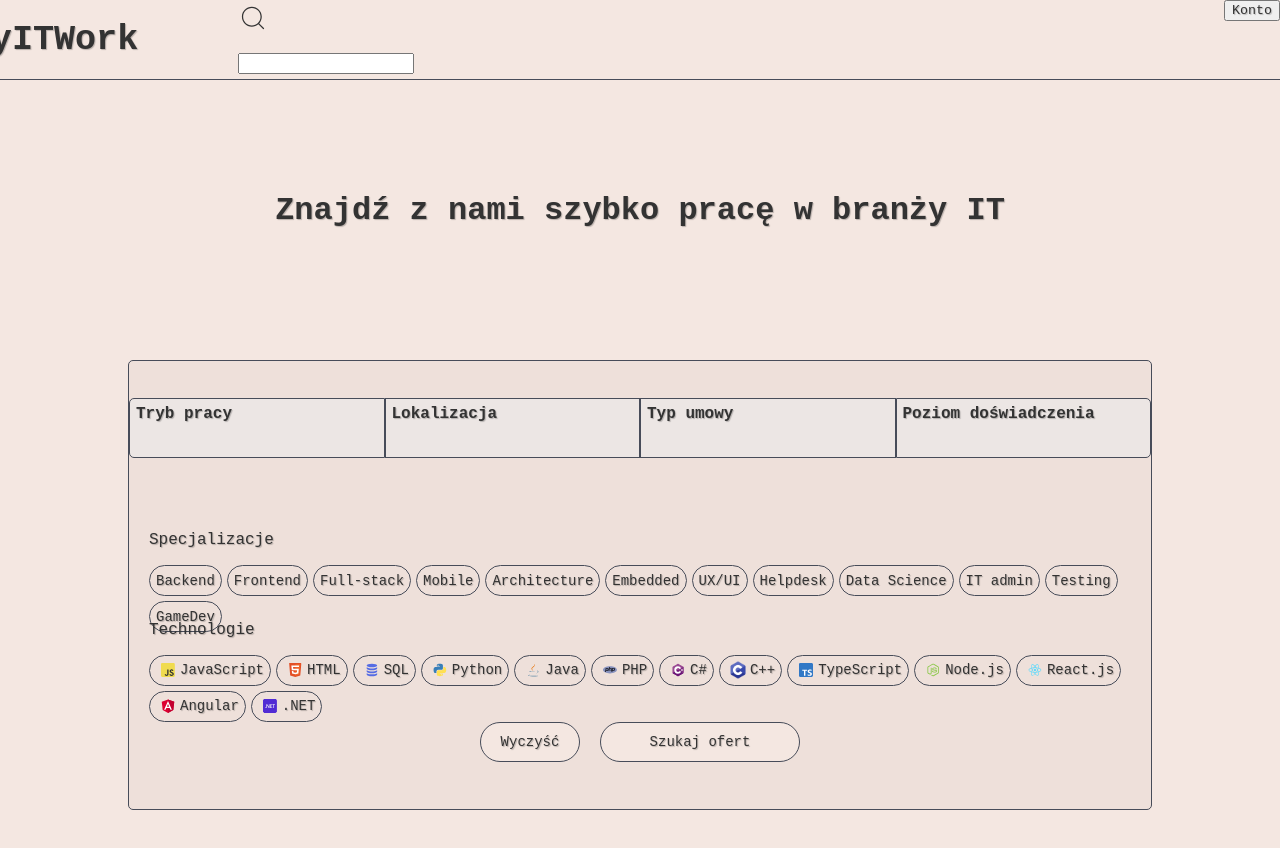
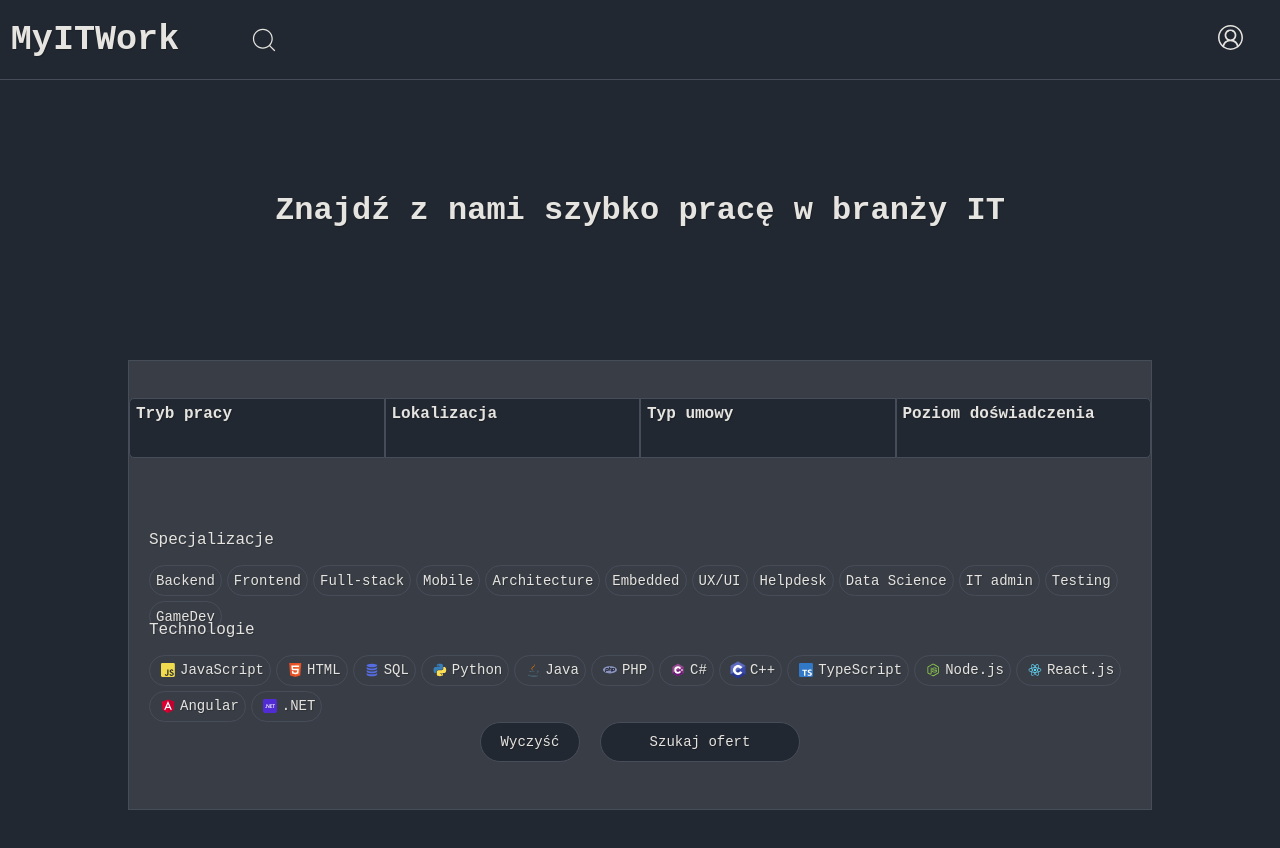
Before and after one commit to MiloszDubiel/my_it_work, a React (Create React App) app: page / in a window 1280 px wide. Shown: the top 848 px of the page. Built offline with nearby package versions, Linux system fonts and the light colour scheme.

Commit message:
Strona głowna

```diff
--- a/public/index.html
+++ b/public/index.html
@@ -35,7 +35,7 @@
       *{
           box-sizing: border-box;
           font-family: Andale Mono, monospace;
-          color: rgb(51, 51, 51);;
+          color: #e6e4e0;
         text-shadow: 1px 1px 1px rgba(0, 0, 0, 0.24);
       }
     </style>
--- a/src/Components/MainPage/MainPage.module.css
+++ b/src/Components/MainPage/MainPage.module.css
@@ -1,5 +1,5 @@
 .main {
-  background-color: #f4e7e1;
+  background-color: #222831;
   box-sizing: border-box;
   padding-top: 60px;
 }
@@ -21,8 +21,7 @@
 }
 .searchBox {
   border: 1px solid rgb(71, 76, 89);
-  border-radius: 5px;
-  background-color: #eee0da;
+  background-color: #393E46;
   height: 450px;
   width: 80%;
   max-width: 1475px;
@@ -49,7 +48,7 @@
 .experience {
   width: 280px;
   height: 60px;
-  background-color: #ece6e4;
+  background-color: #222831;
   padding: 6px;
   border: 1px solid rgb(71, 76, 89);
   transition: 0.2s;
@@ -59,8 +58,8 @@
 .location:hover,
 .type:hover,
 .experience:hover{
-  background-color: #ff9c4525 !important;
-  border: 1px solid #fc8822;
+  background-color: #948979 !important;
+  border: 1px solid #948979;
 }
 
 
@@ -70,7 +69,7 @@
 }
 .searchOptions {
   border: 1px solid rgb(71, 76, 89);
-  background-color: #ece6e4;
+  background-color: #222831;
   height: 150px;
   width: 200px;
   border-radius: 5px;
@@ -121,13 +120,13 @@
 }
 .technologie:hover,
 .specialization:hover {
-  background-color: #ff9b45 !important;
+  background-color: #948979 !important;
   color: #ece6e4;
-  border: 1px solid #fc8822;
+  border: 1px solid #948979;
 }
 .checked {
-  background-color: #ff9b45 !important;
-  border-color: #fc8822;
+  background-color: #948979 !important;
+  border-color: #948979;
   color: #ece6e4;
 }
 .showMenu {
@@ -146,12 +145,12 @@
   border-bottom-right-radius: 5px;
 }
 .specialization:hover {
-  background-color: #ff9b45;
+  background-color: #948979;
 }
 .clear,
 .searchButton {
   height: 40px;
-  background-color: #f4e7e1;
+  background-color: #222831;
   border-radius: 20px;
   border: 1px solid rgb(71, 76, 89);
   transition: 0.1s;
@@ -167,6 +166,10 @@
 }
 .clear:hover,
 .searchButton:hover {
-  background-color: #ff9c4525 !important;
-  border: 1px solid #fc8822;
+  background-color: #948979 !important;
+  border: 1px solid #948979;
 }
+.searchButton:active {
+  background-color: #948979 !important;
+  border: 1px solid #948979;
+}
--- a/src/Components/NavBar/NavBar.js
+++ b/src/Components/NavBar/NavBar.js
@@ -1,19 +1,39 @@
+import { useRef } from "react";
 import styles from "./navbar.module.css";
 import { CiSearch } from "react-icons/ci";
+import { VscAccount } from "react-icons/vsc";
 const Navbar = () => {
+  let searchBar = useRef(null);
   return (
     <nav className={styles.navBar}>
       <div className={styles.header}>
         <h3>MyITWork</h3>
         <div className={styles.searchBar}>
-          <label htmlFor="search">
-            <CiSearch />
+          <label
+            htmlFor="search"
+            onClick={() => {
+              searchBar.current.classList.toggle(`${styles.hiddenBar}`);
+            }}
+          >
+            <CiSearch className={styles.searchIcon} />
           </label>
-          <input type="search" id="search" />
+          <div
+            ref={searchBar}
+            className={styles.hiddenBar + " " + styles.barDiv}
+          >
+            <input
+              type="search"
+              id="search"
+              className={styles.searchBarInput}
+              placeholder="Szukaj ofert"
+            />
+          </div>
         </div>
       </div>
       <div className={styles.account}>
-        <button>Konto</button>
+        <button>
+          <VscAccount className={styles.icon} />
+        </button>
       </div>
     </nav>
   );
--- a/src/Components/NavBar/navbar.module.css
+++ b/src/Components/NavBar/navbar.module.css
@@ -1,17 +1,73 @@
 .navBar {
   width: 100%;
   height: 80px;
-  background-color: #f4e7e1;
+  background-color: #222831;
   border-bottom: 1px solid rgb(71, 76, 89);
   position: fixed;
   display: flex;
   justify-content: space-between;
 }
-.header{
-    display: flex;
-    justify-content: center;
-    align-items: center;
-    width: 30%;
-    gap: 100px;
-    font-size: 30px;
+.header {
+  display: flex;
+  justify-content: center;
+  align-items: center;
+  width: 200px;
+  gap: 20px;
+  margin-left: 20px;
+  font-size: 30px;
 }
+.barDiv{
+  position: fixed;
+  top: 80px;
+  border: 1px solid rgb(71, 76, 89);
+  height: 200px;
+  width: 300px;
+  display: flex;
+  animation: show 0.2s;
+}
+.searchBar{
+  display: flex;
+  justify-content: center;
+  align-items: center;
+  width: 200px;
+}
+.searchBarInput{
+  height: 40px;
+  width: 300px;
+  border: none;
+  border-bottom: 1px solid rgb(71, 76, 89);
+  background-color: #222831;
+  padding-left: 20px;
+}
+.searchBarInput::placeholder{
+  color: white;
+}
+.searchIcon{
+  transform: translate(50px, 5px);
+  cursor: pointer;
+}
+.hiddenBar{
+  display: none;
+}
+.account{
+  width: 100px;
+  display: flex;
+  justify-content: center;
+  align-items: center;
+}
+.account button {
+  all: unset;
+}
+.icon{
+  height: 25px;
+  width: 25px;
+}
+
+@keyframes show{
+  0%{
+    opacity: 0;
+  }
+  100%{
+    opacity: 1;
+  }
+}
```
